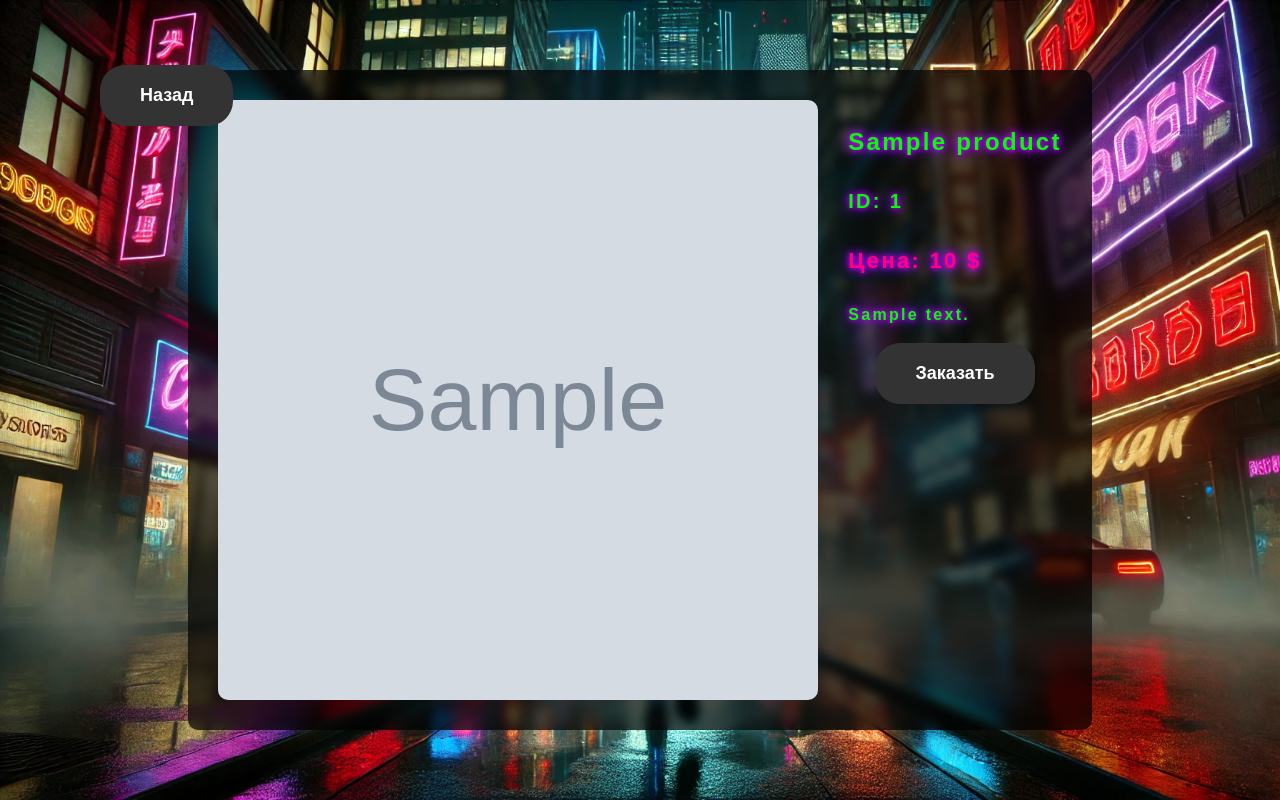
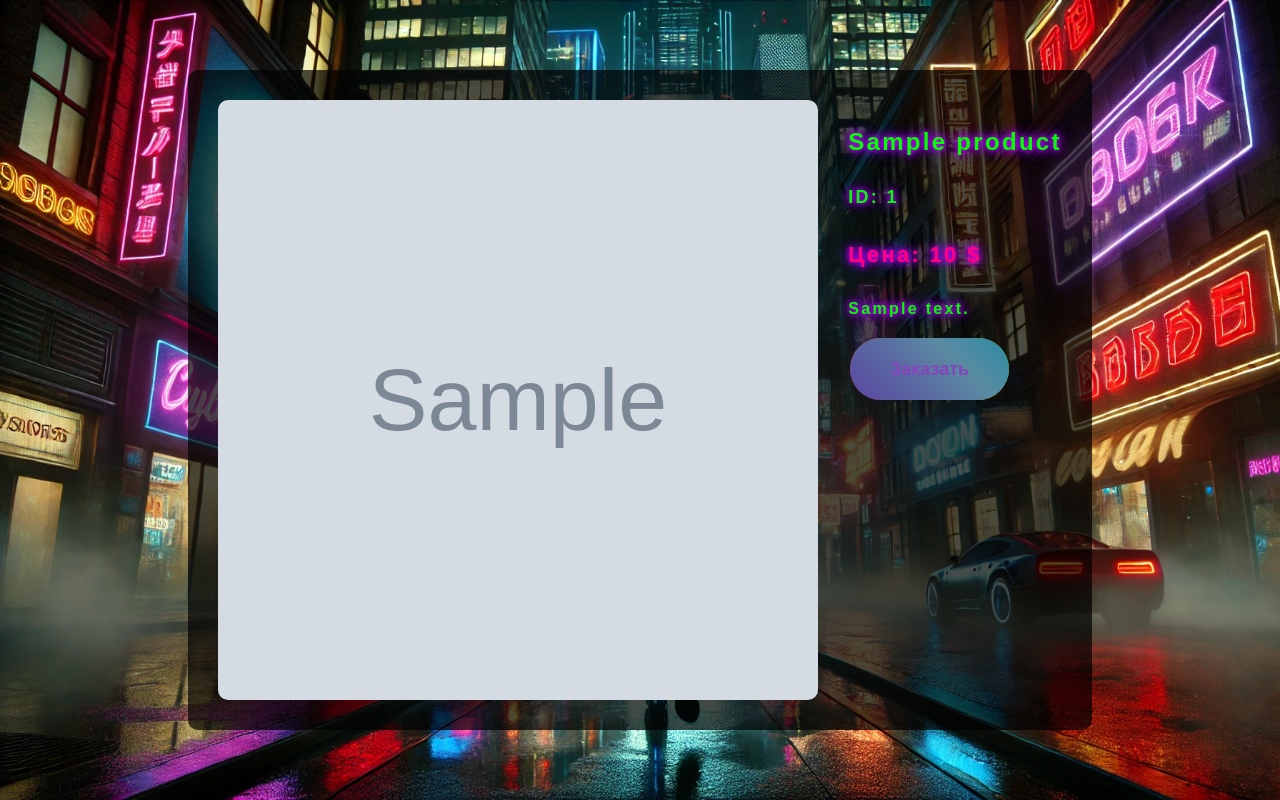
Before and after one commit to Pavel7288/my, a Django app: template goods/templates/goods/product.html in a window 1280 px wide. Run offline with Django 3.2, Linux system fonts and the light colour scheme; the template is opened without the code that fills it: most values are stand-ins (such as "Sample title", 1, 10 or a date in 2020); grey boxes marked "Sample" are stand-in pictures; one stand-in notice (Sample message) is shown; parts of the project's set-up code (start-up, migrations or seed data) failed here and were passed over; some web fonts are replaced.

Commit message:
added cart2

```diff
--- a/app/urls.py
+++ b/app/urls.py
@@ -22,4 +22,5 @@ urlpatterns = [
     path('', include("main.urls", namespace="main")),
     path('catalog/', include("goods.urls", namespace="catalog")),
     path('users/', include("users.urls", namespace="user")),
+    path('cart/', include("cart.urls", namespace="cart")),
 ]
--- a/goods/models.py
+++ b/goods/models.py
@@ -1,4 +1,5 @@
 from django.db import models
+from django.urls import reverse
 
 
 class Categories(models.Model):
@@ -31,5 +32,10 @@ class Products(models.Model):
     def __str__(self):
         return self.name
 
+    def get_absolute_url(self):
+        return reverse('catalog:product', kwargs={'product_slug': self.slug})
+
     def display_id(self):
         return f'{self.id:05}'
+
+# ./manage.py dumpdata goods.Products > fixtures/good/products.json это чтобы сделать фикстуры
--- a/goods/templates/goods/product.html
+++ b/goods/templates/goods/product.html
@@ -1,8 +1,9 @@
-{% extends "main/base.html" %}
+{% extends "base.html" %}
 {% load goods_tags %}
 {% load static %}
 
 {% block css %}
+    <link rel="stylesheet" href="{% static 'main/css/base.css' %}">
     <link rel="stylesheet" href="{% static 'main/css/product.css' %}">
 {% endblock %}
 
@@ -10,7 +11,7 @@
     <body>
     <img src="{% static 'main/image/back.png' %}" alt="{{ product.name }}" class="background-image">
     <!-- Фон выше контента -->
-    <main class="product-detail">
+    <main class="product-detail" >
         <div class="product-info">
             <img src="{{ product.image.url }}" alt="{{ product.name }}">
             <div class="product-details description">
@@ -18,17 +19,20 @@
                 <p class="product-id">ID: {{ product.display_id }}</p>
                 <p class="product-price">Цена: {{ product.price }} $</p>
                 <p class="product-description">{{ product.description }}</p>
-                <button class="order-btn">Заказать</button>
             </div>
         </div>
     </main>
+    {% csrf_token %}
+    <a href="{% url 'cart:cart_add' %}" class="filter-btn fp add-to-cart" data-product-id="{{ product.id }}">
+
+        Заказать</a>{#  тут должно быть добавить в корзину но пока так делаем   #}
     <div class="left">
         <a href="
-                {% if request.GET.q %}{% url 'goods:search' %}?{% change_param %}{% else %}{% url 'goods:index' request.GET.category %}?{% change_param %}{% endif %}"
-{#если делается запрос тогда передаётся параметр q то оно переопределяет начальный путь который был взят из change_param(url который сейчас на странице)#}
-{#и дальше передаёт запросом весь change_param а именно page, q и category и получается что нас перекидывает на страницу goods:search и подставляет эти#}
-{#параметры| 2 часть в другом случае также переопределяется как и в 1 части но ещё надо прокинуть category_slug, делается это запросом #}
-           class="order-btn">Назад</a>
+                {% if request.GET.q %}{% url 'goods:search' %}?{% change_param %}{% elif request.GET.category %}{% url 'goods:index' request.GET.category %}?{% change_param %}{% endif %}"
+                {#если делается запрос тогда передаётся параметр q то оно переопределяет начальный путь который был взят из change_param(url который сейчас на странице)#}
+                {#и дальше передаёт запросом весь change_param а именно page, q и category и получается что нас перекидывает на страницу goods:search и подставляет эти#}
+                {#параметры| 2 часть в другом случае также переопределяется как и в 1 части но ещё надо прокинуть category_slug, делается это запросом #}
+           {% if request.GET %}class="filter-btn">Назад</a>{% else %}{% endif %}
     </div>
     </body>
 {% endblock %}
--- a/goods/templatetags/goods_tags.py
+++ b/goods/templatetags/goods_tags.py
@@ -6,7 +6,7 @@ from django import template
 register = template.Library()
 
 
-@register.simple_tag()
+@register.simple_tag
 def tag_categories():
     return Categories.objects.all()
 
--- a/main/templates/main/about_us.html
+++ b/main/templates/main/about_us.html
@@ -1,4 +1,4 @@
-{% extends "main/base.html" %}
+{% extends "base.html" %}
 {% load static %}
 {% block css %}
 <link rel="stylesheet" href="{% static 'main/css/about_us.css' %}">
--- a/main/templates/main/base.html
+++ /dev/null
@@ -1,13 +0,0 @@
-{% load static %}
-<html lang="ru">
-<head>
-    <meta charset="UTF-8">
-    <meta http-equiv="X-UA-Compatible" content="IE=edge">
-    <meta name="viewport" content="width=device-width, initial-scale=1.0">
-    <link rel="icon" type="image/png" href="{% static 'main/image/icon.png' %}">
-    {% block css %}{% endblock %}
-    <title>{{ title }}</title>
-</head>
-{% block about %}{% endblock %}
-{% block footer %}{% endblock %}
-</html>
--- a/static/main/css/product.css
+++ b/static/main/css/product.css
@@ -27,7 +27,6 @@ body {
     background: rgba(0, 0, 0, 0.7);
     padding: 30px;
     border-radius: 10px;
-    backdrop-filter: blur(5px);
     z-index: 1; /* Контент поверх фона */
     overflow: auto; /* Включаем прокрутку внутри блока */
     max-height: 90vh; /* Чтобы контент не выходил за границы экрана */
@@ -64,106 +63,26 @@ body {
     white-space: pre-line;
 }
 
-.left {
+
+.fp{
+    color: #8644bd;
+    font-family: 'CyberFont', sans-serif;
     position: absolute;
-    top: 50px;
-    left: 100px;
+    bottom: 400px;
+    left: 850px;
     display: flex;
     gap: 50px;
+    line-height: 1.8;
 }
 
-
-.order-btn {
-    display: block;
-    width: fit-content;
-    margin: 15px auto 0; /* Центрирование */
-    padding: 20px 40px;
-    border: none;
-    outline: none;
-    color: #FFF;
-    font-size: 18px;
-    font-weight: bold;
-    cursor: pointer;
-    position: relative;
-    z-index: 1;
-    border-radius: 40px;
-    text-align: center;
-    background: linear-gradient(45deg, #FF0000, #FF7300, #FFFB00, #48FF00);
-    transition: transform 0.3s;
-    text-decoration: none
+@keyframes neonGlow {
+    0% {
+        text-shadow: 0 0 5px #ff0000, 0 0 10px #aa00ff, 0 0 15px #37ff00;
+    }
+    50% {
+        text-shadow: 0 0 10px #0022ff, 0 0 20px #ffc300, 0 0 30px #e6129c;
+    }
+    100% {
+        text-shadow: 0 0 5px #87CEEB, 0 0 10px #87CEEB, 0 0 15px #87CEEB;
+    }
 }
-
-/* Эффекты кнопки */
-.order-btn::after {
-    content: "";
-    position: absolute;
-    width: 100%;
-    height: 100%;
-    background-color: #333;
-    top: 0;
-    left: 0;
-    border-radius: 25px;
-    z-index: -1;
-}
-
-.order-btn::before {
-    content: "";
-    background: linear-gradient(
-        45deg,
-        #FF0000, #FF7300, #FFFB00, #48FF00,
-        #00FFD5, #002BFF, #FF00C8, #FF0000
-    );
-    position: absolute;
-    top: -2px;
-    left: -2px;
-    background-size: 500%;
-    z-index: -1;
-    width: calc(100% + 4px);
-    height: calc(100% + 4px);
-    filter: blur(4px);
-    animation: glowing 20s linear infinite;
-    transition: opacity .3s ease-in-out;
-    border-radius: 30px;
-    opacity: 0;
-}
-
-.order-btn:hover {
-    transform: scale(1.1);
-}
-
-.order-btn:hover::before {
-    opacity: 1;
-}
-
-.order-btn:active::after {
-    background: transparent;
-}
-@keyframes glowing {
-    0% { background-position: 0 0; }
-    50% { background-position: 400% 0; }
-    100% { background-position: 0 0; }
-}
-
-/*@keyframes my {
-    0% { text-shadow: 0 0 5px #d400ff, 0 0 10px #d400ff, 0 0 15px #d400ff; }  /*мерцание*/
-    /*50% { text-shadow: 0 0 10px #a000ff, 0 0 20px #a000ff, 0 0 30px #a000ff; }
-    100% { text-shadow: 0 0 5px #7000ff, 0 0 10px #7000ff, 0 0 15px #7000ff; }
-}*/
-
-@font-face {
-    font-family: 'CyberFont';
-    src: url('/static/main/fonts/cyber.ttf') format('truetype');
-    font-weight: normal;
-    font-style: normal;
-}
-.description {
-    font-family: 'CyberFont', sans-serif; /* Киберпанковый шрифт */
-    font-size: 20px; /* Размер текста */
-    font-weight: 700; /* Толщина шрифта */
-    color: #00ff00;
-    text-shadow: 0 0 5px #d400ff, 0 0 10px #a000ff, 0 0 15px #7000ff; /* Градиентное свечение */
-    letter-spacing: 2.3px; /* Расстояние между буквами */
-    line-height: 1.8; /* Межстрочный интервал */
-    /*animation: my 1.5s infinite alternate;*/
-
-}
--- /dev/null
+++ b/templates/base.html
@@ -0,0 +1,36 @@
+{% load static %}
+<html lang="ru">
+<meta name="csrf-token" content="{{ csrf_token }}">
+<head>
+    <meta charset="UTF-8">
+    <meta http-equiv="X-UA-Compatible" content="IE=edge">
+    <meta name="viewport" content="width=device-width, initial-scale=1.0">
+    <link rel="icon" type="image/png" href="{% static 'main/image/icon.png' %}">
+    {% block css %}{% endblock %}
+    <title>{{ title }}</title>
+</head>
+
+<script src="{% static 'main/js/message.js' %}"></script>
+{% if messages %}
+    <div class="messages">
+        {% for message in messages %}
+            {% if message.tags == 'success' %}
+                <div class="alert-message">
+                    {{ message }}
+                </div>
+            {% endif %}
+            {% if message.tags == 'warning' %}
+                <div class="alert-message">
+                    {{ message }}
+                </div>
+            {% endif %}
+        {% endfor %}
+    </div>
+{% endif %}
+
+{% block about %}{% endblock %}
+{% block footer %}{% endblock %}
+<script src="{% static "main/js/jquery/jquery-3.7.0.min.js" %}"></script>
+<script src="{% static 'main/js/jquery-ajax.js' %}"></script>
+
+</html>
```
Also changed, not shown: app/settings.py (+16 -5 lines), goods/admin.py (+14 -2 lines), goods/templates/goods/basket.html (deleted, +0 -14 lines), goods/templates/goods/catalog.html (+7 -7 lines), goods/views.py (+6 -4 lines), main/templates/main/index.html (+18 -9 lines), static/main/css/catalog.css (+13 -102 lines), users/templates/users/basket.html (added, +46 -0 lines), static/main/css/main_page.css (line endings or trailing spaces).
